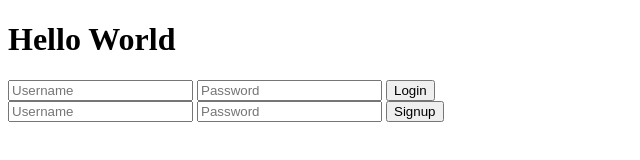
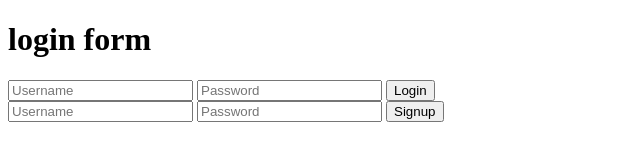
Before and after one commit to bakoyashi/fuzzy-octo-fortnight, a plain HTML site: page index.html in a window 1280 px wide. Shown: the whole page, without its empty margins (0-640 px from the left). Drawn offline with Linux system fonts and the light colour scheme.

Commit message:
change title

```diff
--- a/index.html
+++ b/index.html
@@ -6,7 +6,7 @@
     <title>Hello World</title>
 </head>
 <body>
-    <h1>Hello World</h1>
+    <h1>login form</h1>
     <!-- login form -->
     <form action="/login" method="post">
         <input type="text" name="username" placeholder="Username">
```
